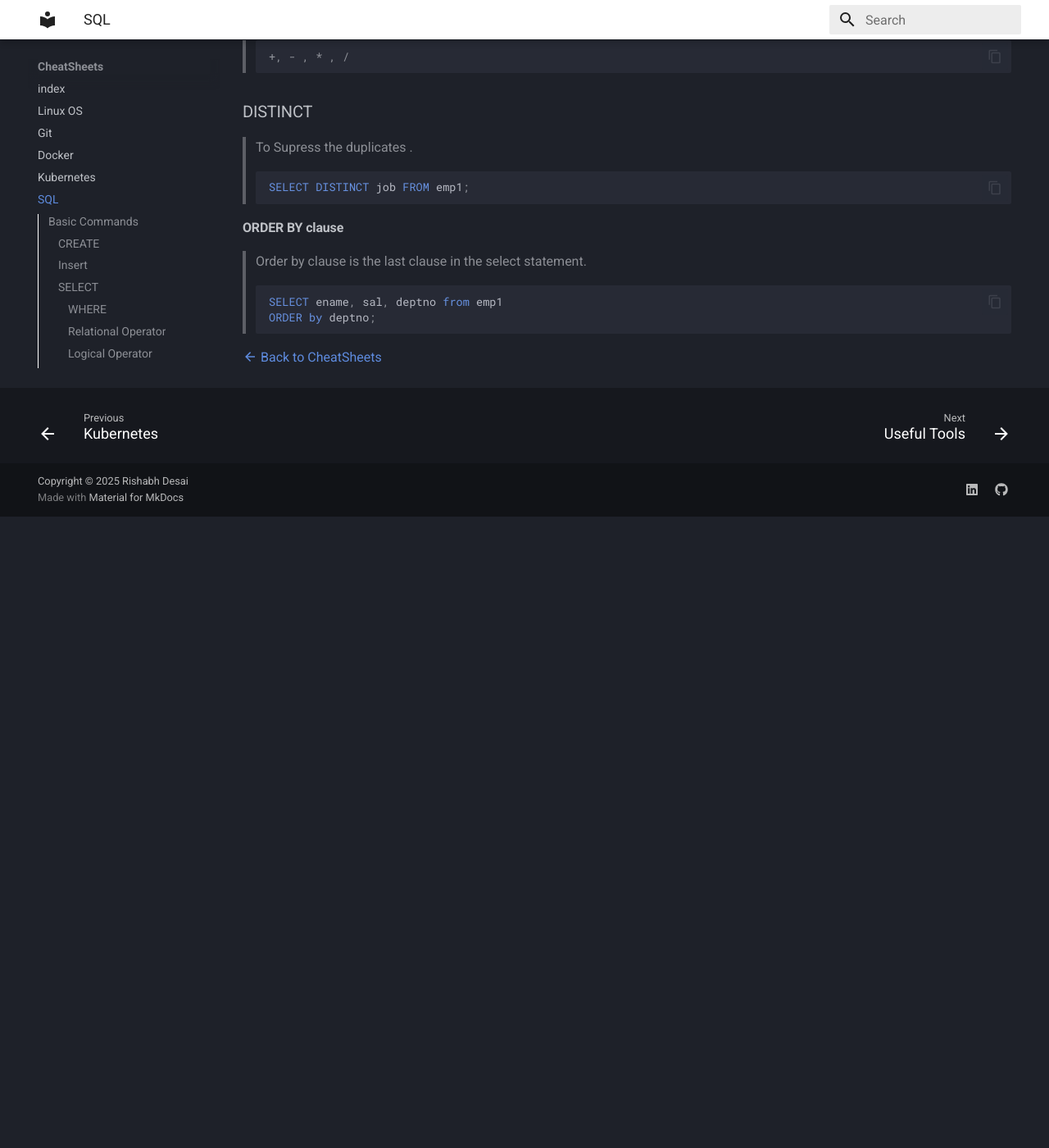
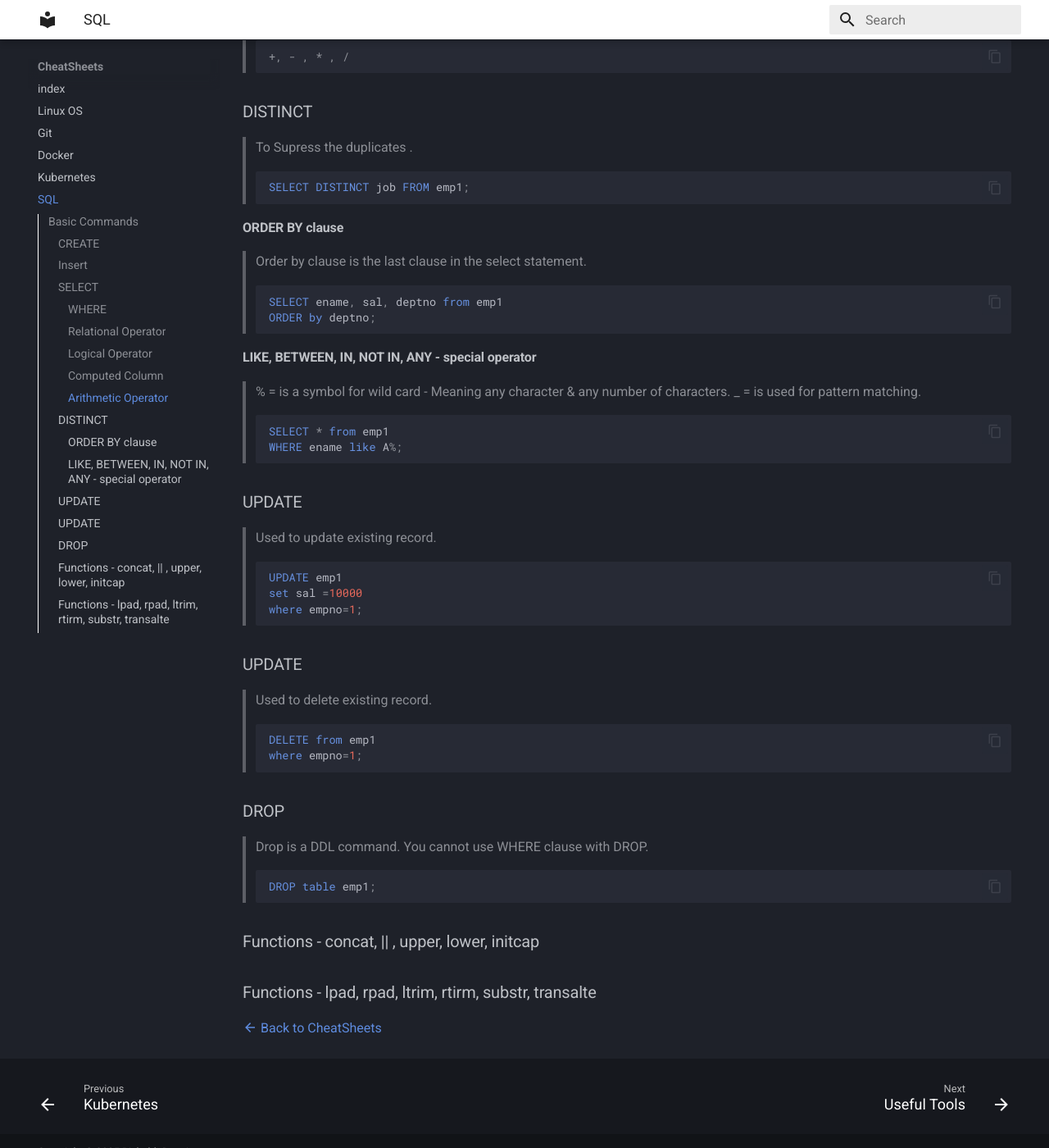
Before and after one commit to rishabdesai/mkdocs-cv, an MkDocs documentation site: the page built from docs/devtools/cheatsheet/sql.md, in a window 1280 px wide and 1400 px high, scrolled down 1842 px. Shown: the whole window at 82% size. Built offline with MkDocs 1.6.1 and Material for MkDocs 9.7.7, drawn with Linux system fonts in a browser that asks for light colours; before the commit the page ends 2472 px from its top, so only the background shows below that.

Commit message:
sql commands updated

````diff
--- a/docs/devtools/cheatsheet/sql.md
+++ b/docs/devtools/cheatsheet/sql.md
@@ -92,6 +92,44 @@ SELECT ename, sal, deptno from emp1
 ORDER by deptno;
 ```
 
+#### LIKE, BETWEEN, IN, NOT IN, ANY - special operator
+> % = is a symbol for wild card - Meaning any character & any number of characters.
+> _ = is used for pattern matching.
+```sql
+SELECT * from emp1
+WHERE ename like A%;
+
+```
+
+### UPDATE
+> Used to update existing record.
+```sql
+UPDATE emp1
+set sal =10000
+where empno=1;
+```
+
+### UPDATE
+> Used to delete existing record.
+```sql
+DELETE from emp1
+where empno=1;
+```
+
+### DROP
+> Drop is a DDL command.
+> You cannot use WHERE clause with DROP.
+```sql
+DROP table emp1;
+```
+
+### Functions - concat, || , upper, lower, initcap
+
+
+### Functions - lpad, rpad, ltrim, rtirm, substr, transalte
+
+
+
 
 
 [:material-arrow-left: Back to CheatSheets](/devtools/cheatsheet/)
````
Also changed, not shown: docs/devtools/cheatsheet/git.md (+6 -4 lines).
